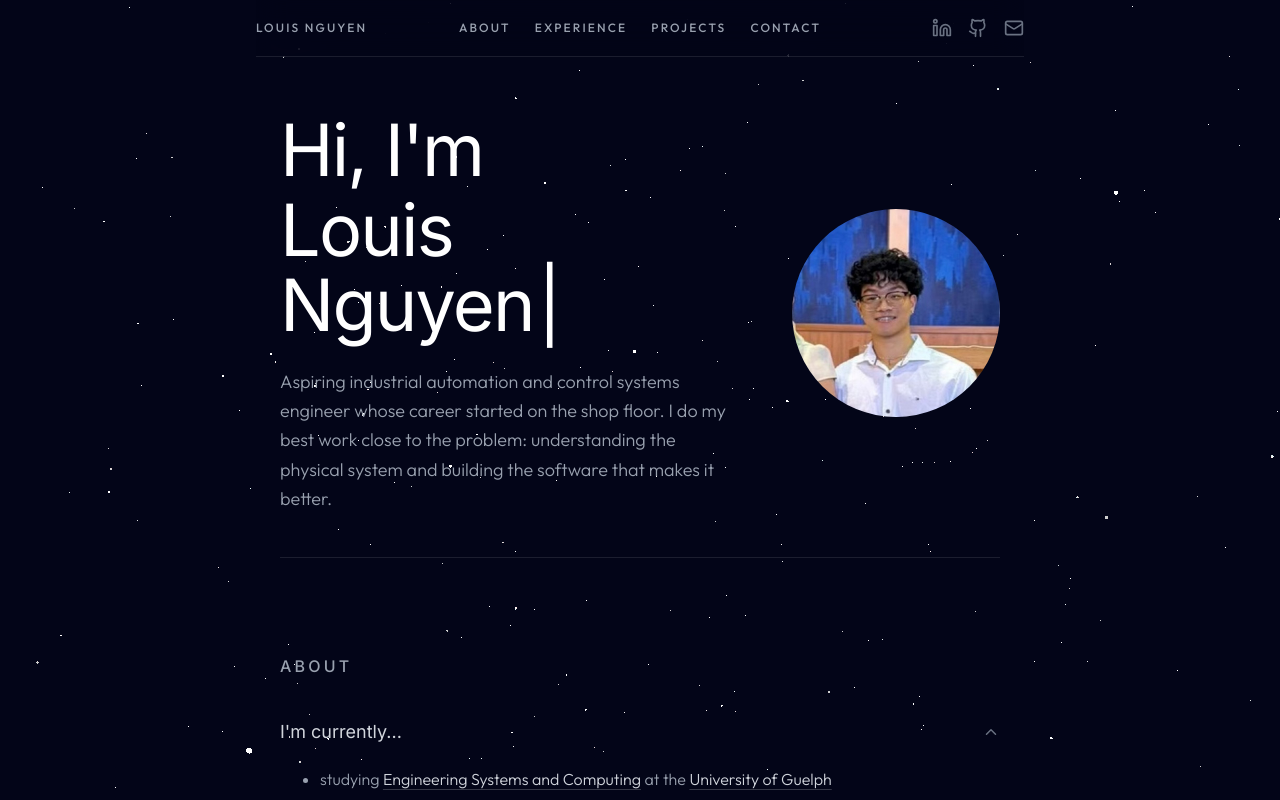
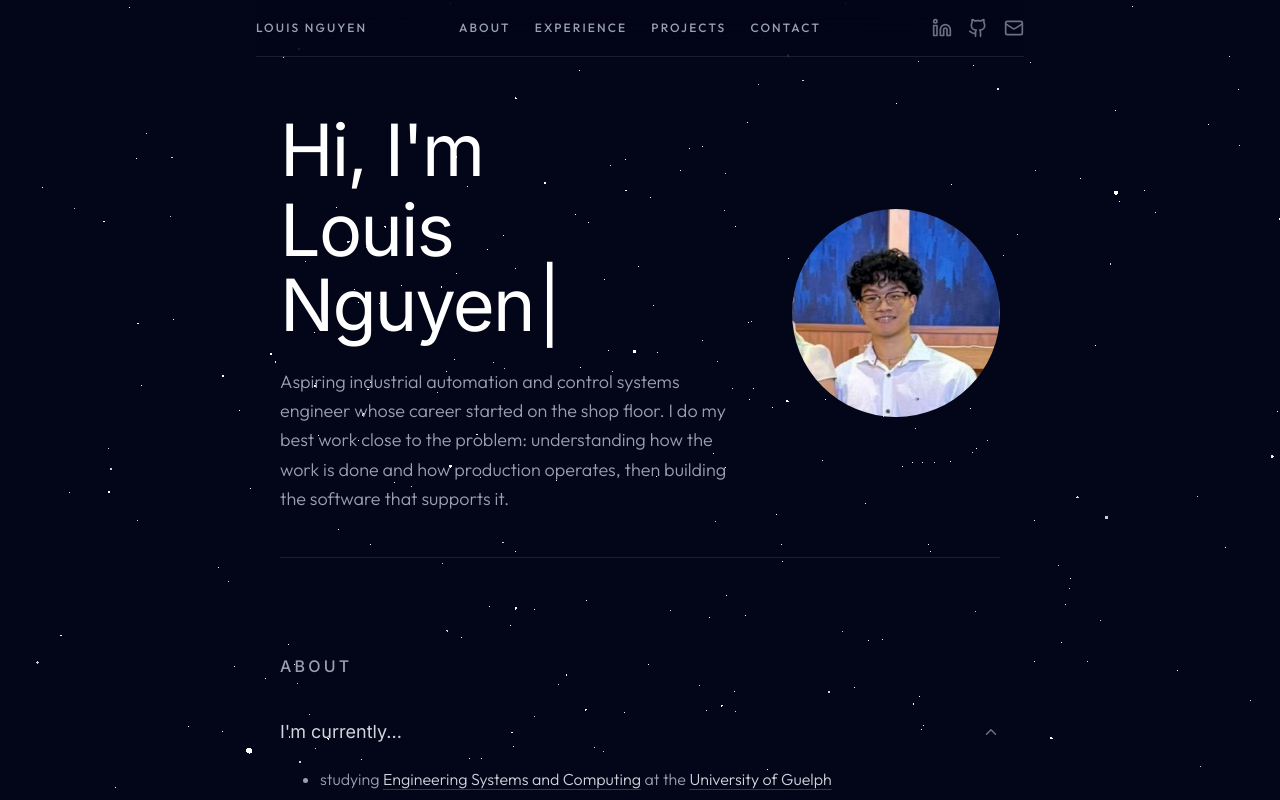
Before and after one commit to louisnguyenn/Louis-Personal-Portfolio, a React (Vite) app: page / in a window 1280 px wide. Shown: the top 800 px of the page. Built offline with nearby package versions, Linux system fonts and the light colour scheme.

Commit message:
change bio

```diff
--- a/src/components/sections/Hero.jsx
+++ b/src/components/sections/Hero.jsx
@@ -57,7 +57,7 @@ export const Hero = () => {
             >
               <p className="mt-6 max-w-lg text-base font-light leading-relaxed text-gray-400 sm:text-lg">
                 Aspiring industrial automation and control systems engineer
-                whose career started on the shop floor. I do my best work close to the problem: understanding the physical system and building the software that makes it better.
+                whose career started on the shop floor. I do my best work close to the problem: understanding how the work is done and how production operates, then building the software that supports it.
               </p>
             </AnimateContent>
           </div>
```
